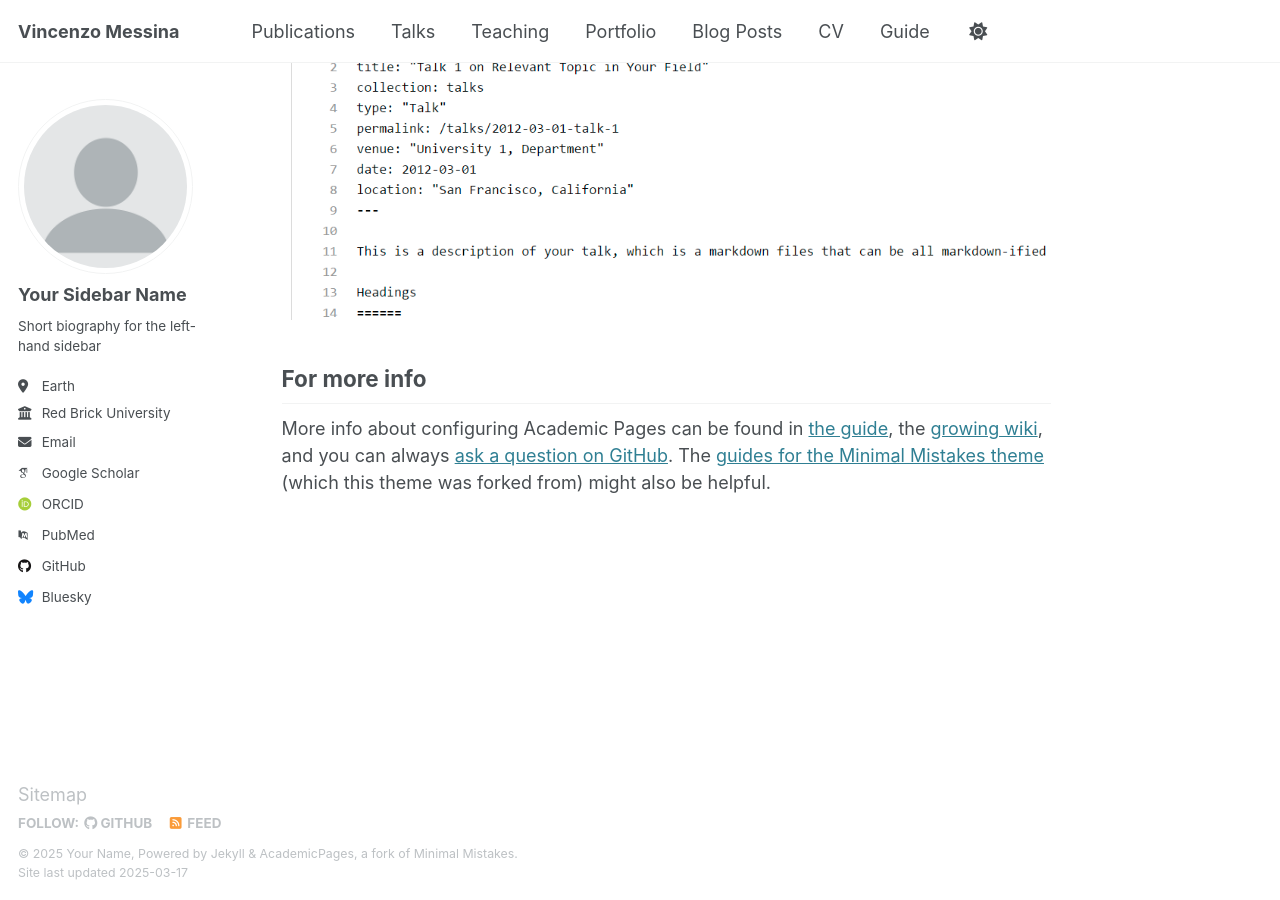
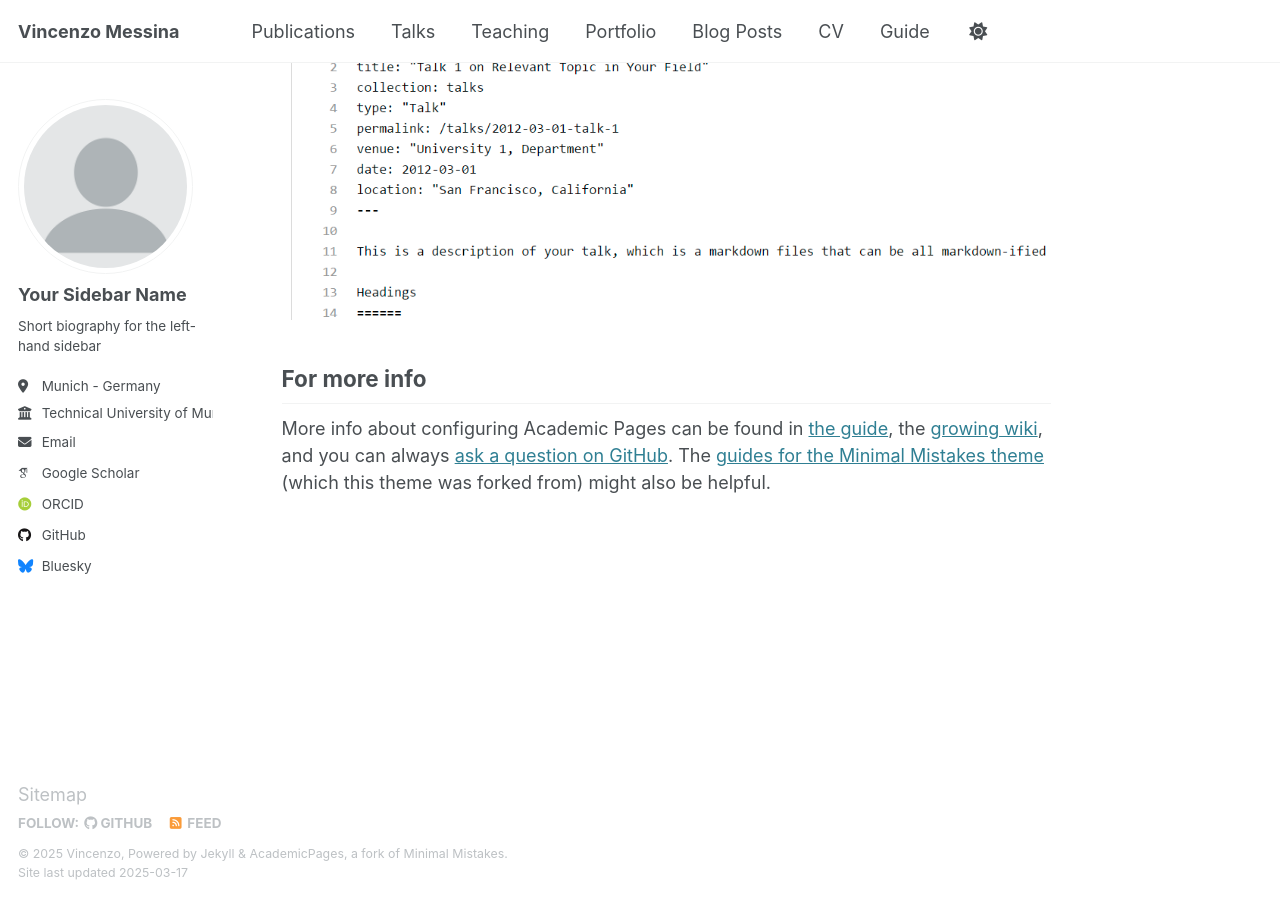
Before and after one commit to MessinaVincenzo/MessinaVincenzo.github.io, a Jekyll site: the page built from _pages/about.md, in a window 1280 px wide and 900 px high, scrolled down 2635 px. Built offline with Jekyll 4.4.1, drawn with Linux system fonts in a browser that asks for light colours; some web fonts are replaced.

Commit message:
Update _config.yml

```diff
--- a/_config.yml
+++ b/_config.yml
@@ -11,11 +11,11 @@ locale                   : "en-US"
 site_theme               : "default"
 title                    : "Vincenzo Messina"
 title_separator          : "-"
-name                     : &name "Your Name"
+name                     : &name "Vincenzo"
 description              : &description "personal description"
 url                      : https://academicpages.github.io # the base hostname & protocol for your site e.g. "https://[your GitHub username].github.io"
 baseurl                  : "" # the subpath of your site, e.g. "/blog"
-repository               : "academicpages/academicpages.github.io"
+repository               : ""
 
 # Site Author - The following control what appear as part of the author content on the side bar.
 #               If a field is blank the icon and link will not appear, otherwise it will be shown.
@@ -26,18 +26,18 @@ author:
   name             : "Your Sidebar Name"
   pronouns         : # example: "she/her"
   bio              : "Short biography for the left-hand sidebar"
-  location         : "Earth"
-  employer         : "Red Brick University"
+  location         : "Munich - Germany"
+  employer         : "Technical University of Munich"
   uri              : # URL
-  email            : "none@example.org"
+  email            : "vincenzo.messina@tum.de"
 
   # Academic websites
   arxiv            : # URL - Update with the correct link to your profile
-  googlescholar    : "https://scholar.google.com/citations?user=PS_CX0AAAAAJ"
+  googlescholar    : "https://scholar.google.com/citations?user=TuWfdAMAAAAJ&hl"
   impactstory      : # URL
-  orcid            : "http://orcid.org/yourorcidurl"
+  orcid            : "https://orcid.org/0009-0003-2626-635X"
   semantic         : # URL
-  pubmed           : "https://www.ncbi.nlm.nih.gov/pubmed/?term=john+snow"
+  pubmed           : #
   researchgate     : # URL
   scopus           : # URL
 
```
